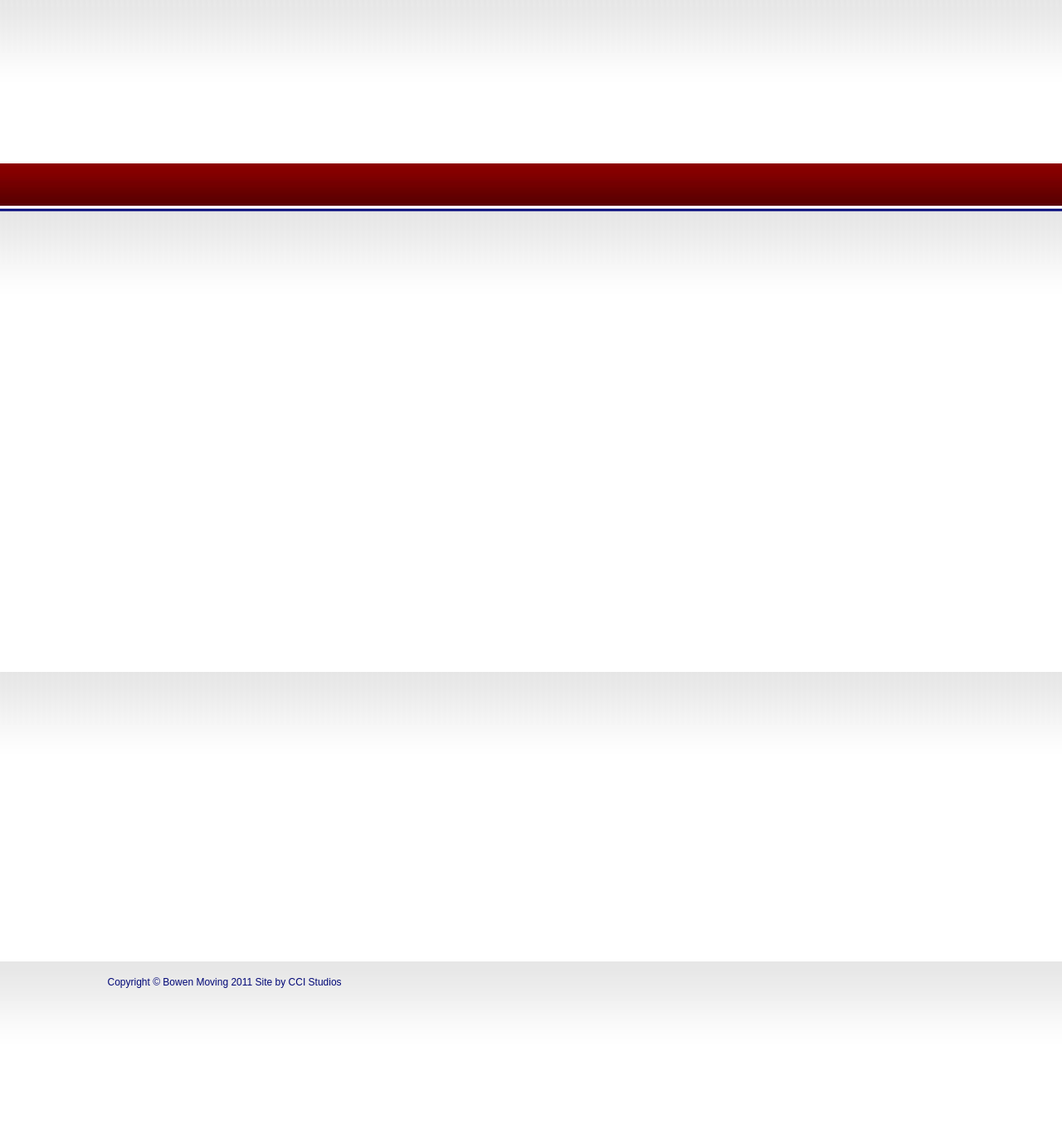
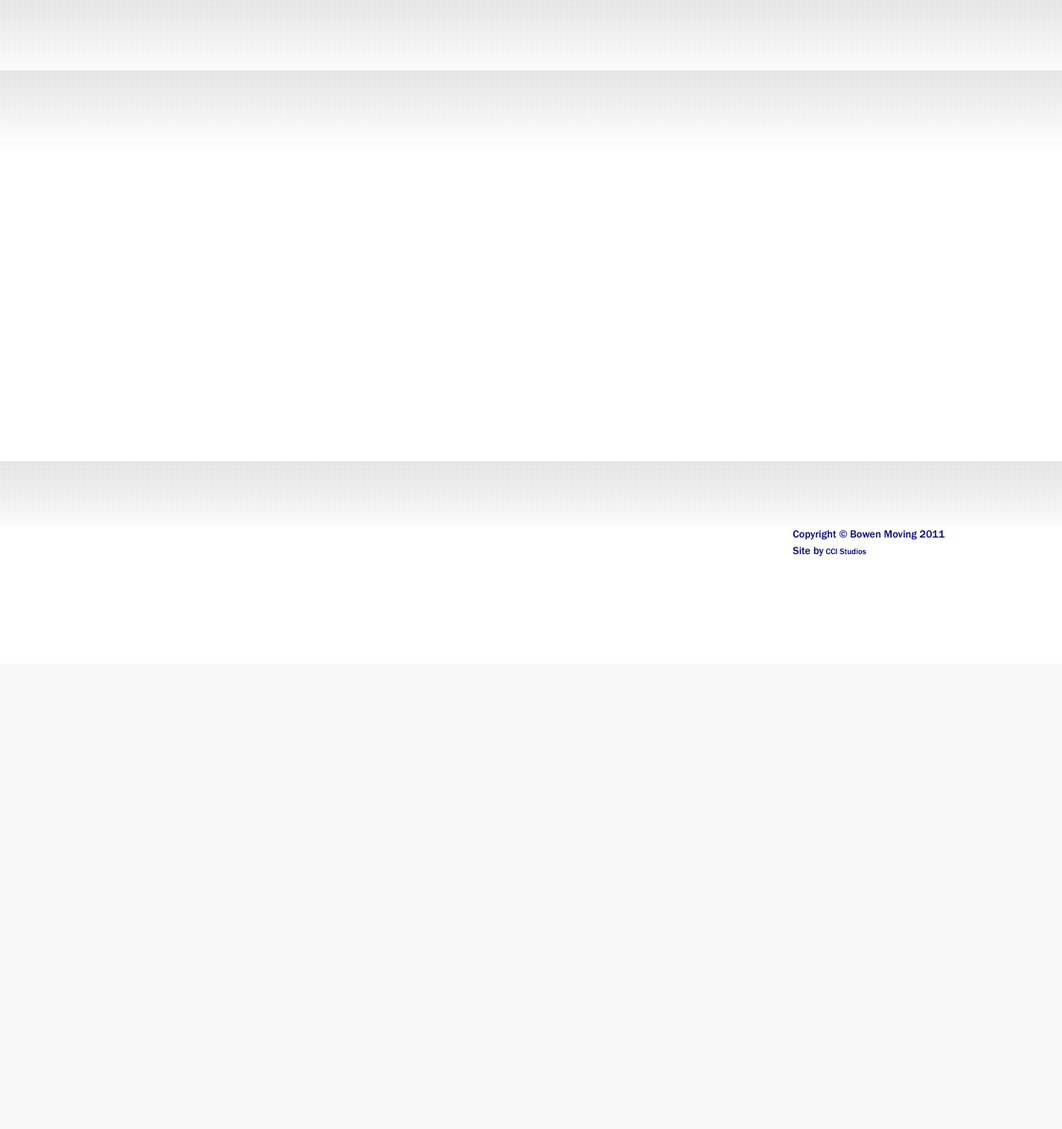
Before and after one commit to CCI-Studios/Bowen-Moving, a PHP site: page / in a window 1280 px wide. Shown: the whole page at 83% size. After the commit the page ends 671 px from the top, so only its background shows below. Run offline with PHP 8.4, Linux system fonts and the light colour scheme; some libraries are stand-ins or nearby versions.

Commit message:
more building of the Bowen's Moving site.

```diff
--- a/template/templates/BowenMoving/css/editorStyles.css
+++ /dev/null
@@ -1,6 +0,0 @@
-.contenthome {
-	width: 1021px;
-	height: 350px;
-	margin: 0 auto;
-	background: red;
-}
--- a/template/templates/BowenMoving/css/elements.css
+++ b/template/templates/BowenMoving/css/elements.css
@@ -1,17 +1,26 @@
+@font-face {
+	font-family: fgm;
+	src: url(../fonts/framd.ttf) format("truetype"); /*FIX for IE*/
+}
+
 html, body { height: 100%;}
 
-a { color: #000777; font-size: 12px; text-decoration: none;}
+
+a { color: #000777; text-decoration: none;}
 
 a:hover { color: #8d0000;}
 
+p { padding: 1em 0; }
+
 body {
-	font-family: "FranklinGothic Medium", Arial, Helvetica, sans-serif;
+	font-family: fgm, helvetica, Arial, sans-serif;
 	color: #000777;
-	font-size: 12px;
-	margin: 0;
+	font-size: 13px;
+	margin: auto 0;
+	line-height: 20px;
 }
 
-h1, h2, h3, h4, h5, h6 { font-color: #8d0000; font-size: 12px;}
+h1, h2, h3, h4, h5, h6 { color: #8d0000; font-size: 13px;}
 
 h1 {
 	width: 1021px;
@@ -19,16 +28,11 @@
 	font-size: 16px;
 	text-transform: uppercase;
 	border-bottom: 4px #000777 solid;
-	bottom-padding: 9px;
-	top-padding: 36px;
+	padding-bottom: 9px;
+	padding-top: 36px;
+
 }
 
-h2 { font-size: 13px; text-indent: 20px; border-bottom: 1px #000777 solid;}
+h2 { text-indent: 20px; border-bottom: 1px #000777 solid;}
 
-h3 {
-	font-size: 15px;
-	text-transform: uppercase;
-	text-indent: 20px;
-	border-bottom: 2px #000777 solid;
-	padding-right: 18px;
-}
+h3 {}
--- a/template/templates/BowenMoving/css/layout.css
+++ b/template/templates/BowenMoving/css/layout.css
@@ -1,14 +1,13 @@
-#top {
-	background: url(../images/bgtop.jpg) repeat-x;
+#top > div, #mainmenu > div, #content > div, #bottom > div,
+#footer > div {
+	margin: 0 auto;
+	width: 1021px;
 }
 
-#top > div {
-	width: 1021px;
-	margin: 0 auto;
-}
+#top { background: url(../images/bgtop.jpg) repeat-x; }
 
 #logo1 {
-	margin: 0 0 31px;
+	margin: 0  0 31px;
 	float: left;
 }
 
@@ -17,42 +16,16 @@
 	float: right;
 }
 
-#main {
+#mainmenu { background: url(../images/mainmenubg.jpg) repeat-x; }
 
-}
+#content { background: url(../images/bgcontent.jpg) repeat-x; }
+#content > div { padding-bottom: 32px; }
 
-#mainmenu {
-	background: url(../images/mainmenubg.jpg) repeat-x;
-}
+#bottom { background: url(../images/bgbottom.jpg) repeat-x; }
+#bottom > div {  padding: 34px 0 44px; }
 
-#content {
-	background: url(../images/bgcontent.jpg) repeat-x;
-	width: 0 auto;
-	padding-top: 41px;
-	padding-bottom: 43px;
-}
-
-
-#bottom {
-	background: url(../images/bgbottom.jpg) repeat-x;
-	width: 0 auto;
-}
-
-#bottom > div {
-	width: 335px;
-	padding: 37px 0 0 0;
-}
-
-#footer {
-	background: url(../images/bgfooter.jpg) repeat-x;
-	width: 0 auto;
-	padding: 18px 0;
-}
-
-#footer > div {
-	width: 1021px;
-	margin: 0 auto 0;
-}
+#footer { background: url(../images/bgfooter.jpg) repeat-x; }
+#footer > div { }
 
 #footer > div > div {
 	position: relative;
@@ -60,10 +33,7 @@
 	padding: 0 12px;
 }
 
+#footer a { font-size: 10px;}
+
 /* Extra Items to be removed before going live */
-
-#top { height: 197px;}
-#mainmenu { height: 58px;}
-#content { height: 471px;}
-#bottom { height: 349px;}
-#footer { height: 166px;}
+#content { min-height: 471px;}
--- a/template/templates/BowenMoving/css/styles.css
+++ b/template/templates/BowenMoving/css/styles.css
@@ -1,3 +1,3 @@
 .clear { clear: both;}
 
-.footer { padding-left: 12px;}
+.footer { padding-left: 10px;}
--- a/template/templates/BowenMoving/css/template.css
+++ b/template/templates/BowenMoving/css/template.css
@@ -2,7 +2,6 @@
 @import url(./reset.css);
 @import url(./styles.css);
 @import url(./elements.css);
-@import url(./forms.css);
 
 /* specific */
 @import url(./layout.css);
--- a/template/templates/BowenMoving/index.php
+++ b/template/templates/BowenMoving/index.php
@@ -8,8 +8,7 @@
 </head>
 
 <body>
-	<div id="top">
-		<div>
+	<div id="top"><div>
 		<jdoc:include type="modules" name="top" style="xhtml"/>
 		<div class="clear"></div>
 
@@ -20,33 +19,32 @@
 		<div id="logo2">
 			<jdoc:include type="modules" name="logo2" style="xhtml"/>
 		</div><!-- end logo2 -->
-		</div>
-	</div>
+		<div class="clear"></div>
+	</div></div>
 
-	<div id="mainmenu">
-		<div id="main">
+	<div id="mainmenu"><div>
 		<jdoc:include type="modules" name="mainmenu" style="xhtml" />
-		</div>
-	</div>
+		<div class="clear"></div>
+	</div></div>
 
-	<div id="content">
+	<div id="content"><div>
 		<jdoc:include type="component" />
-	</div>
+		<div class="clear"></div>
+	</div></div>
 
-	<div id="bottom">
-		<div>
+	<div id="bottom"><div>
 		<jdoc:include type="modules" name="bottom" style="xhtml" />
-		</div>
-	</div>
+		<div class="clear"></div>
+	</div></div>
 
-	<div id="footer">
+	<div id="footer"><div>
 		<div>
 			<jdoc:include type="modules" name="footer" style="xhtml"/>
 		</div>
-		<div>Copyright &copy; Bowen Moving 2011
+		<div>Copyright &copy; Bowen Moving 2011<br />
 			 <span>Site by<a href="http://www.ccistudios.com" target="_blank"> CCI Studios</a></span>
 		</div>
-	</div>
+	</div></div>
 </body>
 
 </html>
```
Also changed, not shown: template/templates/BowenMoving/css/modules.css (+39 -28 lines), public/images/stories/default/picbottomleft.jpg, public/images/stories/default/picbottomleft.png (added), public/images/stories/default/picbottommiddle.jpg, public/images/stories/default/picbottommiddle.png (added), public/images/stories/default/picbottomright.jpg, public/images/stories/default/picbottomright.png (added), template/templates/BowenMoving/css/reset.css (renamed from template/templates/BowenMoving/css/reset..css), template/templates/BowenMoving/fonts/framd.ttf (added), template/templates/BowenMoving/fonts/framdit.ttf (added). Lines whose indentation alone changed are shown as unchanged.
